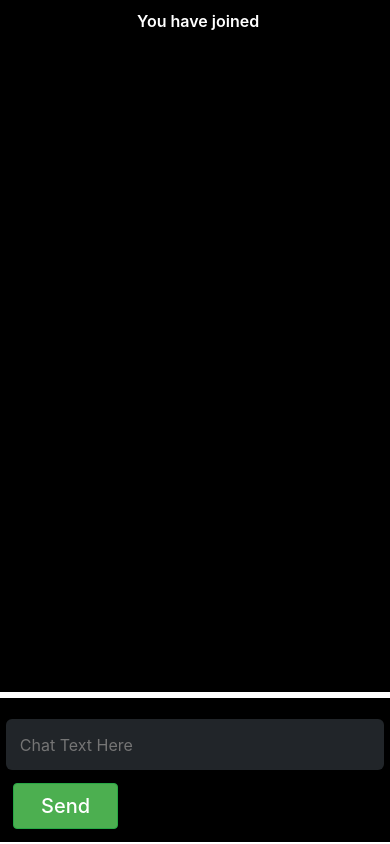
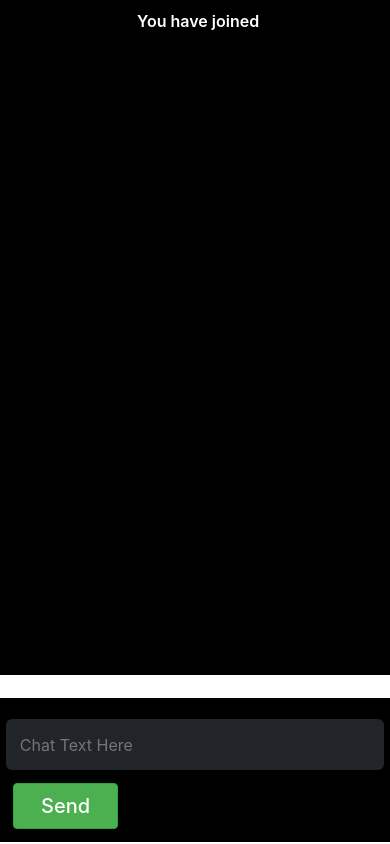
Before and after one commit to jaredseefried/socket.io-chat-app, a website: page public/index.html in a window 390 px wide. Both pictures are taken after typing "Sample" into the empty fields and a click on the input "submit". Drawn offline with nearby package versions, Linux system fonts and the light colour scheme; no server answers.

Commit message:
Fixed styling error

```diff
--- a/public/style.css
+++ b/public/style.css
@@ -1,7 +1,7 @@
 
 
 #message-container{
-    height: 76%;
+    height: 77%;
     background-color: #000;
     width: 100%;
     font-weight: 600;
@@ -148,7 +148,7 @@
 
    @media only screen and (max-width: 600px) {
     #message-container{
-        height: 82%;
+        height: 80%;
   }
 }
 
```
